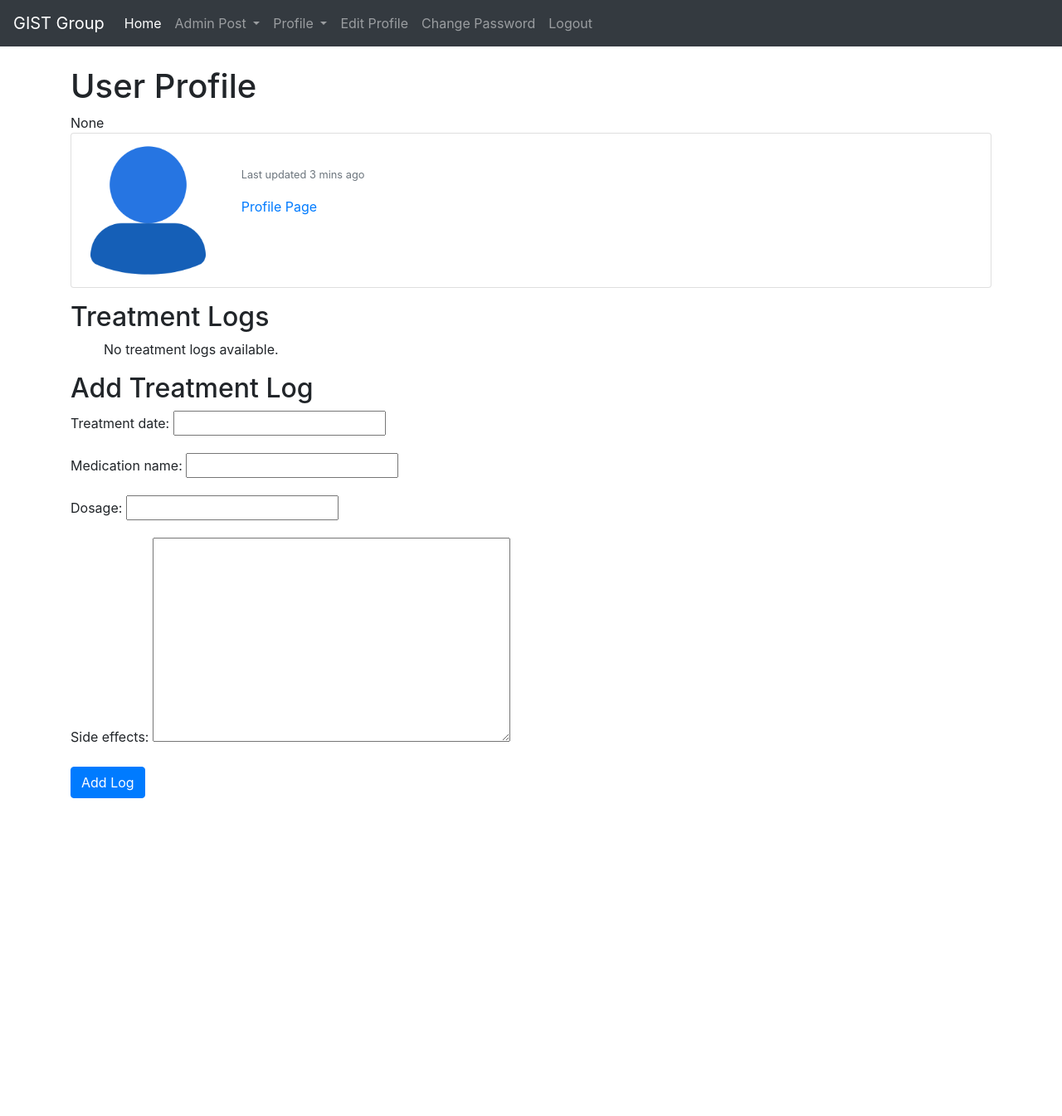
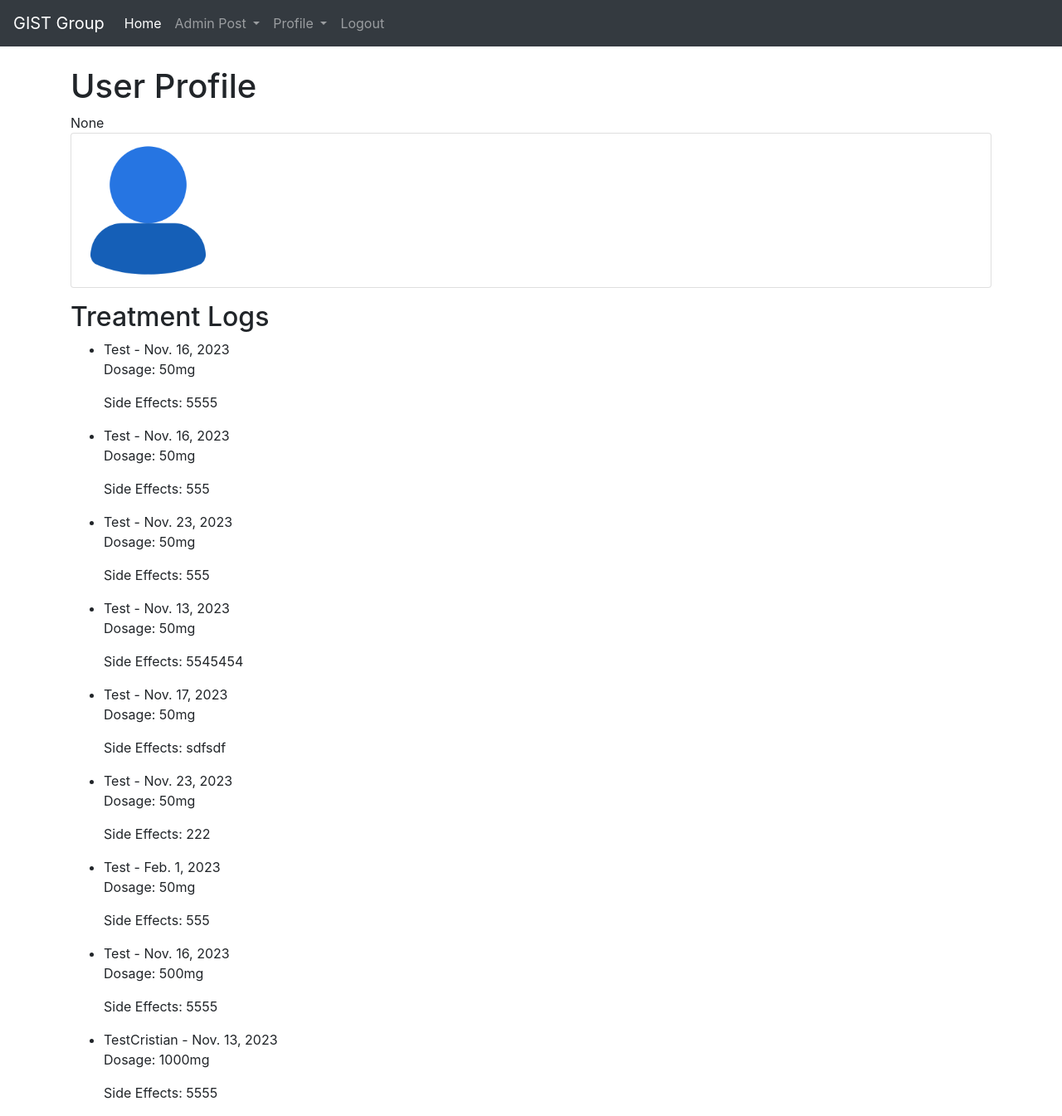
Before and after one commit to renebaumann3000/gist_project, a Django app: page /members/6/profile/ in a window 1280 px wide. Shown: the whole page at 83% size. Before the commit the page ends 962 px from the top, so only its background shows below. Run offline with Django 4.2, Linux system fonts and the light colour scheme; a user stored in the database is signed in; data comes from the database, SQL or seed files in the repository; both versions use the stored data as it was after the commit; some libraries are stand-ins or nearby versions.

Commit message:
debugging treatment log + profile + blog

```diff
--- a/gistgroup/blog/admin.py
+++ b/gistgroup/blog/admin.py
@@ -1,6 +1,7 @@
 from django.contrib import admin
-from .models import BlogPost, Category, Profile # import BlogPost model
+from .models import BlogPost, Category, Profile, TreatmentLog # import BlogPost model
 
 admin.site.register(BlogPost)  # Register the BlogPost model with the admin interface
 admin.site.register(Category)
 admin.site.register(Profile)
+admin.site.register(TreatmentLog)
--- a/gistgroup/blog/forms.py
+++ b/gistgroup/blog/forms.py
@@ -4,28 +4,48 @@
 # Retrieving all categories and converting them into a list of tuples
 categories = Category.objects.all().values_list('name', 'name')
 
-categories_list = []
+categories_list_old = []
 
 # Appending each category tuple to the categories list
 for item in categories:
-    categories_list.append(item)
+    categories_list_old.append(item)
 
-# Form for creating or editing a BlogPost
+# Form for creating or editing a BlogPost (idea that no server restart is needed when addin a category)
+#class BlogPostForm(forms.ModelForm):
+
+#    def __init__(self, *args, **kwargs):
+#        super().__init__(*args, **kwargs)
+#        self.fields['category'] = forms.Select(choices=Category.objects.all().values_list('name', 'name'), attrs={'class': 'form-control'})
+
+#    class Meta:
+#        model = BlogPost  # The model associated with this form
+        # Fields to be included in the form
+#        fields = ['title', 'content', 'category', 'snippet', 'header_image']
+
+        # Widgets to define HTML form input types and CSS classes
+#        widgets = {
+ #           'title': forms.TextInput(attrs={'class': 'form-control'}),
+ #           'content': forms.Textarea(attrs={'class': 'form-control'}),
+#            'snippet': forms.Textarea(attrs={'class': 'form-control'}),
+            # Dropdown for selecting category, populated with categories_list
+ #           'author': forms.Select(attrs={'class': 'form-control'}),  # Author field (Note: This field is not listed in 'fields')
+
+
+
+ #       }
 class BlogPostForm(forms.ModelForm):
     class Meta:
-        model = BlogPost  # The model associated with this form
-        # Fields to be included in the form
+        model = BlogPost
         fields = ['title', 'content', 'category', 'snippet', 'header_image']
 
-        # Widgets to define HTML form input types and CSS classes
         widgets = {
             'title': forms.TextInput(attrs={'class': 'form-control'}),
             'content': forms.Textarea(attrs={'class': 'form-control'}),
-            'snippet': forms.Textarea(attrs={'class': 'form-control'}),
-            # Dropdown for selecting category, populated with categories_list
-            'category': forms.Select(choices=categories_list, attrs={'class': 'form-control'}),
-            'author': forms.Select(attrs={'class': 'form-control'}),  # Author field (Note: This field is not listed in 'fields')
+            'snippet': forms.Textarea(attrs={'class': 'form-control'})
         }
+
+    category = forms.ModelChoiceField(queryset=Category.objects.all())
+
 
 # Form for creating or editing a Category
 class CategoryForm(forms.ModelForm):
--- a/gistgroup/blog/models.py
+++ b/gistgroup/blog/models.py
@@ -25,7 +25,6 @@
     bio = models.TextField()  # Biography of the user
     profile_pic = models.ImageField(null=True, blank=True, upload_to="profile/images/")  # Profile picture
     socialmedia_url = models.CharField(max_length=200, blank=True, null=True)  # Social media URL
-    treatment_logs = models.ManyToManyField('TreatmentLog', blank=True)
 
     def __str__(self):
         return str(self.user)  # String representation of the user profile
--- a/gistgroup/blog/templates/base.html
+++ b/gistgroup/blog/templates/base.html
@@ -82,28 +82,13 @@
             <div class="dropdown-menu" aria-labelledby="navbarDropdown">
               <a class="dropdown-item" href="{% url 'edit_profile' %}">Edit Settings</a>
 
-              {% if user.profile.pk %}
-
+              {% if user.profile %}
                <a class="dropdown-item" href="{% url 'edit_profile_page' user.profile.pk %}">Edit Profile</a>
                <a class="dropdown-item" href="{% url 'profile_page' user.profile.pk %}">Show Profile Page</a>
-              {% else %}
+              {% endif %}
 
                <a class="dropdown-item" href="{% url 'create_profile_page' %}">Create Profile</a>
-
-              {% endif %}
-
-
-             <!-- <a class="dropdown-item" href="{% url 'profile_page' user.profile.pk %}">Show Profile Page</a>  -->
             </div>
-          </li>
-
-          <!-- Edit profile and change password links -->
-          <li class="nav-item">
-            <a class="nav-link" href="{% url 'edit_profile' %}">Edit Profile</a>
-          </li>
-
-          <li class="nav-item">
-            <a class="nav-link" href="{% url 'change_password' %}">Change Password</a>
           </li>
 
           <!-- Logout link -->
@@ -115,7 +100,7 @@
 
           <!-- Links displayed when user is not authenticated -->
           <li class="nav-item">
-            <a class="nav-link" href="{% url 'register' %}">Register</a>
+            <a class="nav-link" href="{% url 'register' %}">Sign Up</a>
           </li>
 
           <li class="nav-item">
--- a/gistgroup/members/forms.py
+++ b/gistgroup/members/forms.py
@@ -1,9 +1,11 @@
-from django.contrib.auth.forms import UserCreationForm, UserChangeForm
+from django.contrib.auth.forms import UserCreationForm, UserChangeForm, ReadOnlyPasswordHashField
 from django.contrib.auth.models import User
+from django.urls import reverse
 from django import forms
 from blog.models import Profile
 
 from blog.models import TreatmentLog
+from django.utils.safestring import mark_safe
 
 
 
@@ -13,7 +15,6 @@
         fields = ('bio', 'profile_pic', 'socialmedia_url')
         widgets = {
             'bio': forms.Textarea(attrs={'class': 'form-control'}),
-            'profile_pic': forms.TextInput(attrs={'class': 'form-control'}),
             'socialmedia_url': forms.TextInput(attrs={'class': 'form-control'}),
         }
 
@@ -38,6 +39,9 @@
         self.fields['password1'].widget.attrs['class'] = 'form-control'
         self.fields['password2'].widget.attrs['class'] = 'form-control'
 
+
+
+
 # Custom User Profile Edit Form
 class EditProfileForm(UserChangeForm):
     # Email field with custom widget and CSS class
@@ -46,10 +50,19 @@
     first_name = forms.CharField(max_length=100, widget=forms.TextInput(attrs={'class': 'form-control'}))
     # Last name field with custom widget and CSS class
     last_name = forms.CharField(max_length=100, widget=forms.TextInput(attrs={'class': 'form-control'}))
+    password = ReadOnlyPasswordHashField()
+
+    def __init__(self, *args, **kwargs):
+        super().__init__(*args, **kwargs)
+        change_password_url = reverse('change_password')
+        password_help_text = f'You change your password here via <a href="{change_password_url}">this form</a>.'
+        self.fields['password'].help_text = mark_safe(
+            password_help_text
+        )
 
     class Meta:
         model = User  # Specifying the User model
-        fields = ('username', 'first_name', 'last_name', 'email',)  # Fields to be included in the form
+        fields = ('username', 'first_name', 'last_name', 'email', 'password')  # Fields to be included in the form
 
 
 
@@ -57,3 +70,7 @@
     class Meta:
         model = TreatmentLog
         fields = ('treatment_date', 'medication_name', 'dosage', 'side_effects')
+
+        widgets = {
+        'treatment_date': forms.DateInput(attrs={'class': 'form-control', 'type': 'date'}),
+    }
--- a/gistgroup/members/templates/registration/create_member_profile_page.html
+++ b/gistgroup/members/templates/registration/create_member_profile_page.html
@@ -17,7 +17,7 @@
 
         <!-- Form for creating a member profile -->
         <div class="form-group"></div>
-        <form method="POST">
+        <form method="POST" enctype="multipart/form-data">
             {% csrf_token %}
             {{ form.as_p }}  <!-- Render the form fields as paragraphs for a simple layout -->
             <button class="btn btn-success">Create Profile</button>
--- a/gistgroup/members/templates/registration/register.html
+++ b/gistgroup/members/templates/registration/register.html
@@ -11,7 +11,7 @@
 </head>
 <body>
     <!-- Displaying the page title for registration -->
-    <h1>Register</h1>
+    <h1>Sign Up</h1>
 
     <!-- Registration Form -->
     <div class="form-group"></div>  <!-- Empty div for form group (for styling or future use) -->
--- a/gistgroup/members/templates/registration/user_profile.html
+++ b/gistgroup/members/templates/registration/user_profile.html
@@ -27,14 +27,9 @@
           <h5 class="card-title">{{ page_member.user.first_name }} {{ page_member.user.last_name }}</h5>
           <!-- User's Bio -->
           <p class="card-text">{{ page_member.member.profile.bio }}</p>
-          <!-- Last Updated Information -->
-          <p class="card-text"><small class="text-muted">Last updated 3 mins ago</small></p>
-
           <!-- Conditional Link Based on Profile Availability -->
-          {% if post.author.profile %}
+          {% if page_member.member.profile %}
           <a href="{% url 'profile_page' page_member.pk %}">Profile Page</a>  <!-- Link to the user's profile page -->
-          {% else %}
-          <a href="{% url 'post_detail' pk=post.pk %}" class="btn btn-primary" role="button">Read More</a>  <!-- Link to view the user's post -->
           {% endif %}
         </div>
       </div>
@@ -44,7 +39,7 @@
   <!-- Displaying Treatment Logs -->
 <h2>Treatment Logs</h2>
 <ul>
-    {% for log in page_member.member.profile.treatment_logs.all %}
+    {% for log in treatment_logs %}
     <li>{{ log.medication_name }} - {{ log.treatment_date }}</li>
     <p>Dosage: {{ log.dosage }}</p>
     {% if log.side_effects %}
@@ -55,12 +50,4 @@
     {% endfor %}
 </ul>
 
-<!-- Treatment Log Form Section -->
-<h2>Add Treatment Log</h2>
-<form method="post" enctype="multipart/form-data">
-    {% csrf_token %}
-    {{ treatment_log_form.as_p }}
-    <button type="submit" class="btn btn-primary">Add Log</button>
-</form>
-
 {% endblock %}  <!-- End of the content block -->
--- a/gistgroup/members/urls.py
+++ b/gistgroup/members/urls.py
@@ -18,7 +18,7 @@
     path('edit_profile/', UserEditView.as_view(), name='edit_profile'),  # Maps to UserEditView for handling profile edits
 
     # URL pattern for changing password using custom view
-    path('password/', PasswordsChangeView.as_view(template_name='registration/change_password.html'), name='change_password'),  # Maps to PasswordsChangeView for password changes with a specific template
+    path('password/', PasswordsChangeView.as_view(), name='change_password'),  # Maps to PasswordsChangeView for password changes with a specific template
 
     # URL pattern for viewing a user's profile
     path('<int:pk>/profile/', ProfilePageView.as_view(), name='profile_page'),  # Maps to ProfilePageView for displaying a specific user's profile, using user's primary key (pk)
--- a/gistgroup/members/views.py
+++ b/gistgroup/members/views.py
@@ -25,11 +25,13 @@
     model = Profile
     form_class = ProfilePageForm
     template_name = 'registration/create_member_profile_page.html'
-    field = '__all__'
+    success_url = reverse_lazy('index')
 
     def form_valid(self, form):
-        form.instance.user = self.request.user
-        return super().form_valid(form)
+        response = super().form_valid(form)
+        self.object.user = self.request.user
+        self.object.save()
+        return response
 
 # View for editing user profile
 class UserEditView(generic.UpdateView):
@@ -58,12 +60,8 @@
 
         post = BlogPost.objects.filter(author=self.request.user).first()
         context["post"] = post  # Add the specific blog post to the context
-
-        # Retrieve and pass the treatment logs for the user
         treatment_logs = TreatmentLog.objects.filter(user=self.request.user)
         context["treatment_logs"] = treatment_logs
-        context["treatment_log_form"] = TreatmentLogForm()
-
 
         return context
 
@@ -75,8 +73,23 @@
     success_url = reverse_lazy('index')  # Redirect URL after successful profile update
 
     def get_context_data(self, *args, **kwargs):
+        print('this is the edit profile page view')
         context = super().get_context_data(*args, **kwargs)
-        context['treatment_log_form'] = TreatmentLogForm()
+        treatment_log_form = TreatmentLogForm()
+        # Retrieve and pass the treatment logs for the user
+        treatment_logs = TreatmentLog.objects.filter(user=self.request.user)
+        context["treatment_logs"] = treatment_logs
+        treatment_log_form = TreatmentLogForm()
+        if treatment_logs:
+            latest_log = treatment_logs.first()
+            latest_log_content = {
+                'treatment_date': latest_log.treatment_date,
+                'medication_name': latest_log.medication_name,
+                'dosage': latest_log.dosage,
+                'side_effects': latest_log.side_effects
+            }
+            treatment_log_form = TreatmentLogForm(initial=latest_log_content, auto_id=False)
+        context['treatment_log_form'] = treatment_log_form
         return context
 
     def form_valid(self, form):
```
Also changed, not shown: gistgroup/db.sqlite3, gistgroup/media/images/ankerene_5hPELDe.jpg (added), gistgroup/media/profile/images/ankerene.jpg (added), gistgroup/media/profile/images/ankerene_alTzbGN.jpg (added), gistgroup/media/profile/images/ankerene_xVfntWL.jpg (added), gistgroup/media/profile/images/thumbnail_cidclip_image001_xOZ6eUM.png (added).
